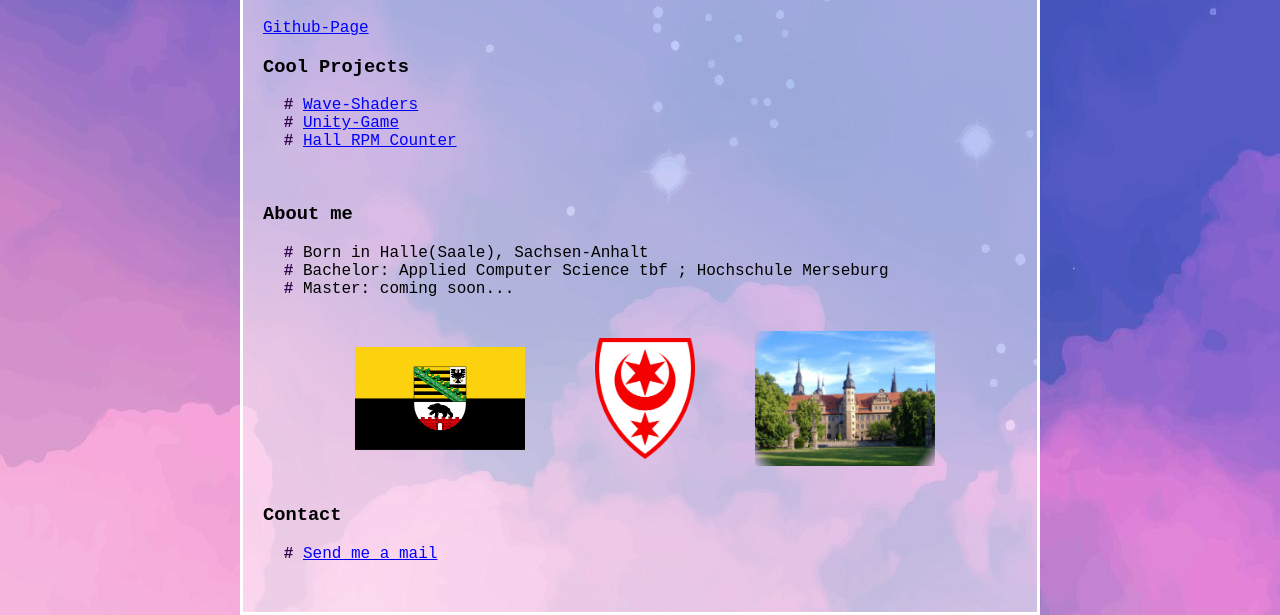
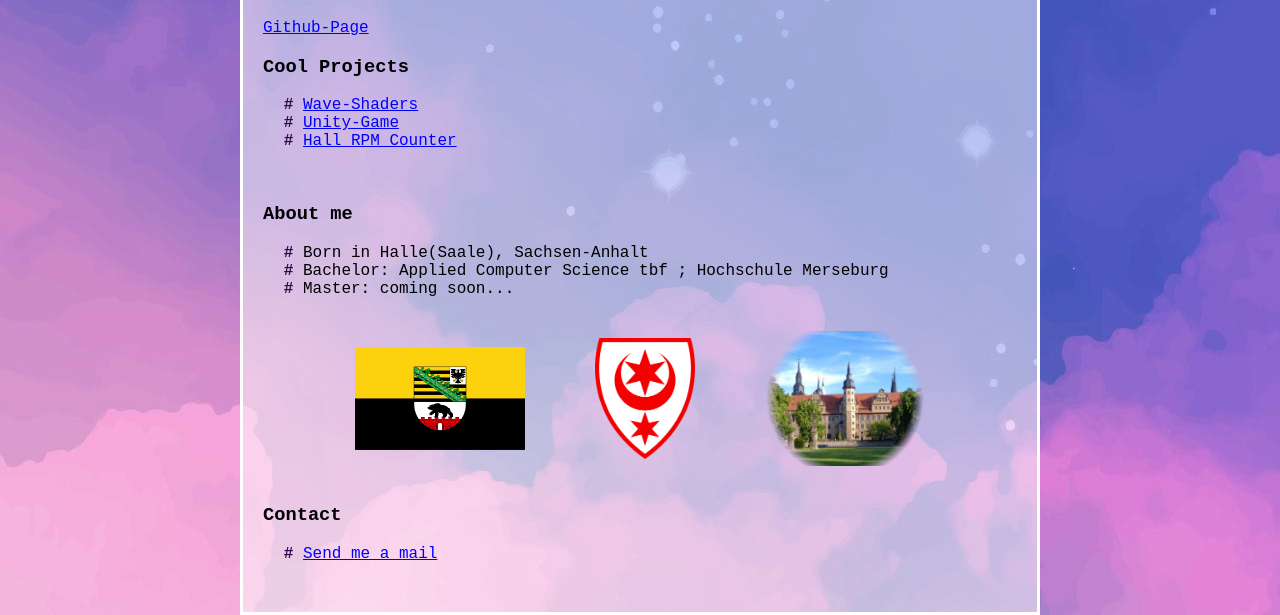
Before and after one commit to SchubideiCroissant/schubideicroissant.github.io, a plain HTML site: page index.html in a window 1280 px wide. Shown: the part 185-800 px from the top of the page. Drawn offline with Linux system fonts and the light colour scheme.

Commit message:
merseburg logo

```diff
--- a/index.html
+++ b/index.html
@@ -40,8 +40,9 @@
             <div><img src="images/halle_wappen.png" style="width: 100px; padding:10px"></div>
             <div><img src="images/merseburg_schloss.jpg"
                 style="width: 180px;
-                mask-image: radial-gradient(circle, black 100%, transparent 100%);
-                -webkit-mask-image: radial-gradient(circle, black 85%, transparent 100%);"></div>
+                mask-image: radial-gradient(circle, rgb(0, 0, 0) 60%, transparent 70%);
+                -webkit-mask-image: radial-gradient(circle, rgb(0, 0, 0) 60%, transparent 70%);">
+                </div>
 
         </div>
 
```
